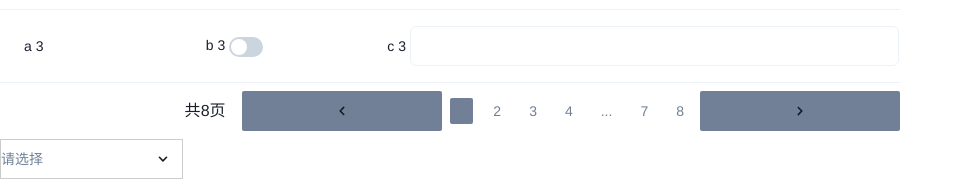
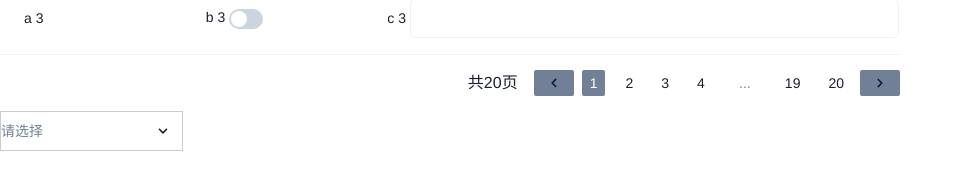
Before and after one commit to Yythom/react-admin, a React (Create React App) app: page / in a window 1280 px wide. Shown: the part 351-532 px from the top of the page, without its empty margins (0-963 px from the left). Built offline with nearby package versions, Linux system fonts and the light colour scheme.

Commit message:
完善分页器

```diff
--- a/src/components/pagination/index.tsx
+++ b/src/components/pagination/index.tsx
@@ -1,6 +1,36 @@
-import { Box, Button, Flex, HStack, Text } from "@chakra-ui/react"
-import { useMemo } from "react"
+import { Button, Flex, HStack, PopoverTrigger, Text } from "@chakra-ui/react"
+import { useMemo, useState } from "react"
 import { ArrowIcon } from "../icon"
+import { Select, SelectOption, SelectPopover } from "../select"
+
+const More = ({ options, onChange }: { options: any[], onChange: any }) => {
+    const [value, setValue] = useState('')
+
+    return (
+        <Select
+            trigger="hover"
+            value={value} onChange={(selectValue: any) => {
+                setValue(selectValue)
+                onChange(selectValue)
+            }}>
+            <PopoverTrigger>
+                <Button
+                    variant='ghost'
+                    colorScheme='gray'
+                    w='40px' h='40px'
+                    cursor='pointer'
+                >
+                    ...
+                </Button>
+            </PopoverTrigger>
+            <SelectPopover w='100px' maxH='300px' overflowY='scroll'>
+                {options.map(item => (
+                    <SelectOption h='40px' lineHeight="40px" px='16px' value={item} key={item}>{item}</SelectOption>
+                ))}
+            </SelectPopover>
+        </Select>
+    )
+}
 
 export const Pagination = ({
     mode = '',
@@ -23,37 +53,36 @@ export const Pagination = ({
                 if (data.page > (max - 3) && e !== 0 && e !== initArr.length - 1) {
                     if (!preMore && e !== 1) {
                         preMore = true
-                        return '...'
+                        return 'more'
                     }
                     if (e === data.page - 1 || e === data.page + 1 || e === data.page) {
                         return e
                     }
                     if (e === initArr.length - 2) {
-                        return '...'
+                        return 'more'
                     }
                     return undefined
                 }
             }
             if (initArr.length > max && data.page > initArr.length - 5) {
-                if (e === 2) return '...'
+                if (e === 2) return 'more'
                 if (e > initArr.length - 6) {
                     return e + 1
-                } else {
-                    return undefined
+                } else return undefined
+            }
+            if (data.page <= max - 4) {
+                console.log('data.page <= 3');
+                if (e >= max) return undefined
+                if (e === max - 3) return 'more'
+                if (e >= max - 3 && e <= max) {
+                    console.log(e);
+                    return initArr[initArr.length - (max - e)] + 1
                 }
 
             }
-            if (data.page <= 3) {
-                console.log('data.page <= 3');
-                if (e === max - 3) return '...'
-                if (e >= max) return undefined
-                if (e > max - 3 && e < max) {
-                    return initArr[initArr.length - (max - e)] + 1
-                }
-            }
-            if (data.page === 4) {
+            if (data.page === max - 3) {
                 console.log('data.page = 4');
-                if (e === max - 2) return '...'
+                if (e === max - 2) return 'more'
                 if (e >= max) return undefined
                 if (e > max - 3 && e < max) {
                     return initArr[initArr.length - (max - e)] + 1
@@ -64,25 +93,39 @@ export const Pagination = ({
         return init.filter(Boolean)
     }, [data])
 
+    const moreArr = useMemo(() => {
+        const index = num.findIndex(e => e === 'more')
+        if (!index) return []
+        const arr = []
+        const pre = num[index - 1]
+        const next = num[index + 1]
+        const some = next - pre
+        for (let index = 1; index < some; index++) {
+            arr.push(index + pre)
+        }
+        return arr
+    }, [num])
+
     return (
         <Flex m="8px 0" alignItems="center">
             <Text fontSize="medium" m="0 16px 0 0 ">共{data.total / data.pageSize}页</Text>
             <HStack>
-                <Button colorScheme='gray' >
+                <Button colorScheme='gray' onClick={() => data.page > 1 && onChange({ page: data.page - 1, pageSize: data.pageSize })} >
                     <ArrowIcon direction='left' />
                 </Button>
-
                 <HStack spacing='12px'>
                     {
                         num.map((e, i) => {
+                            if (e === 'more') return <More options={moreArr} onChange={(v: any) => onChange({ page: v, pageSize: data.pageSize })} />
                             return (
                                 <Button
                                     key={i}
                                     bg={data.page === e ? 'gray.500' : ''}
+                                    color={data.page === e ? '#fff' : ''}
                                     variant='ghost'
                                     colorScheme='gray'
                                     onClick={() => {
-                                        if (e !== '...') onChange({ page: e, pageSize: data.pageSize })
+                                        if (typeof e === 'number') onChange({ page: e, pageSize: data.pageSize })
                                     }}
                                 >
                                     {e}
@@ -92,7 +135,7 @@ export const Pagination = ({
                     }
                 </HStack>
 
-                <Button colorScheme='gray' >
+                <Button colorScheme='gray' onClick={() => data.page < data?.total / data?.pageSize && onChange({ page: data.page + 1, pageSize: data.pageSize })} >
                     <ArrowIcon direction='right' />
                 </Button>
             </HStack>
--- a/src/components/select/index.tsx
+++ b/src/components/select/index.tsx
@@ -1,6 +1,5 @@
-import { Box, chakra, Button, forwardRef, Input, InputGroup, InputRightElement, Popover, PopoverContent, PopoverContentProps, PopoverProps, PopoverTrigger, HTMLChakraProps } from "@chakra-ui/react"
-import { createContext, useContext, useState } from "react"
-import { useToggle } from "react-use"
+import { Box, chakra, forwardRef, InputGroup, InputRightElement, Popover, PopoverContent, PopoverContentProps, PopoverProps, PopoverTrigger, HTMLChakraProps, LayoutProps, TypographyProps } from "@chakra-ui/react"
+import { createContext, useContext } from "react"
 import { ArrowIcon } from "../icon"
 import { SelectInputProps } from "./type"
 
@@ -52,18 +51,23 @@ export const SelectInputInner = forwardRef<SelectInputProps, 'input'>((props, re
         </InputGroup>
     )
 })
-export const Select = (props: PopoverProps & { children: any, value: any, onChange: any }) => {
+export const Select = ({
+    children,
+    onChange,
+    value,
+    ...rest
+}: PopoverProps & { children: any, value: any, onChange: any }) => {
     return (
-        <Popover >
+        <Popover {...rest} >
             {({ isOpen, onClose }) => {
                 return <SelectContext.Provider
                     value={{
-                        value: props.value,
-                        setValue: props.onChange,
+                        value: value,
+                        setValue: onChange,
                         isOpen,
                         onClose,
                     }}>
-                    {props.children}
+                    {children}
                 </SelectContext.Provider>
             }}
         </Popover>
@@ -73,7 +77,7 @@ export const Select = (props: PopoverProps & { children: any, value: any, onChan
 export const SelectInput = forwardRef<SelectInputProps, 'input'>((props, ref) => {
     return (
         <PopoverTrigger>
-            <SelectInputInner {...props} ref={ref} />
+            {props.children || <SelectInputInner {...props} ref={ref} />}
         </PopoverTrigger>
     )
 })
@@ -92,9 +96,8 @@ export const SelectOption = ({ children, value, ...rest }: any) => {
         <Box
             bg={value === ctx.value ? 'gray.400' : ''}
             _hover={{ bg: 'gray.200' }}
+            {...rest}
             onClick={() => {
-                console.log(value);
-
                 ctx.setValue(value);
                 ctx.onClose()
             }}
--- a/src/routes/test/index.tsx
+++ b/src/routes/test/index.tsx
@@ -1,3 +1,4 @@
+/* eslint-disable @typescript-eslint/no-unused-vars */
 import { Box, Button, Center, Flex, HStack, Input, Switch, } from '@chakra-ui/react';
 import React, { useMemo, useRef, useState } from 'react';
 import { ArrowIcon, Form, FormControl, FormError, FormField, FormTable, FormTableInterface, Pagination, Select, SelectInput, SelectOption, SelectPopover, useForm, } from '../../components';
@@ -77,7 +78,7 @@ const Index = () => {
     const onSubmit = (data: unknown) => console.log(data)
 
     const [pageData, setPage] = useState({
-        page: 1, pageSize: 10, total: 80
+        page: 1, pageSize: 10, total: 200
     })
     const ref = useRef<any>()
     return (
@@ -116,7 +117,6 @@ const Index = () => {
             <Select value={value} onChange={(selectValue: any) => {
                 console.log(selectValue);
                 setValue(selectValue)
-
             }}>
                 <SelectInput placeholder='请选择' />
                 <SelectPopover w='400px'>
--- a/src/theme/components/button.ts
+++ b/src/theme/components/button.ts
@@ -1,3 +1,4 @@
+/* eslint-disable import/no-anonymous-default-export */
 /* eslint-disable @typescript-eslint/naming-convention */
 import { transparentize } from '@chakra-ui/theme-tools'
 import type {
@@ -281,7 +282,7 @@ const sizes: Record<string, SystemStyleObject> = {
 
 const defaultProps = {
     variant: 'solid',
-    size: 'lg',
+    size: 'xs',
     colorScheme: 'gray',
 }
 
```
